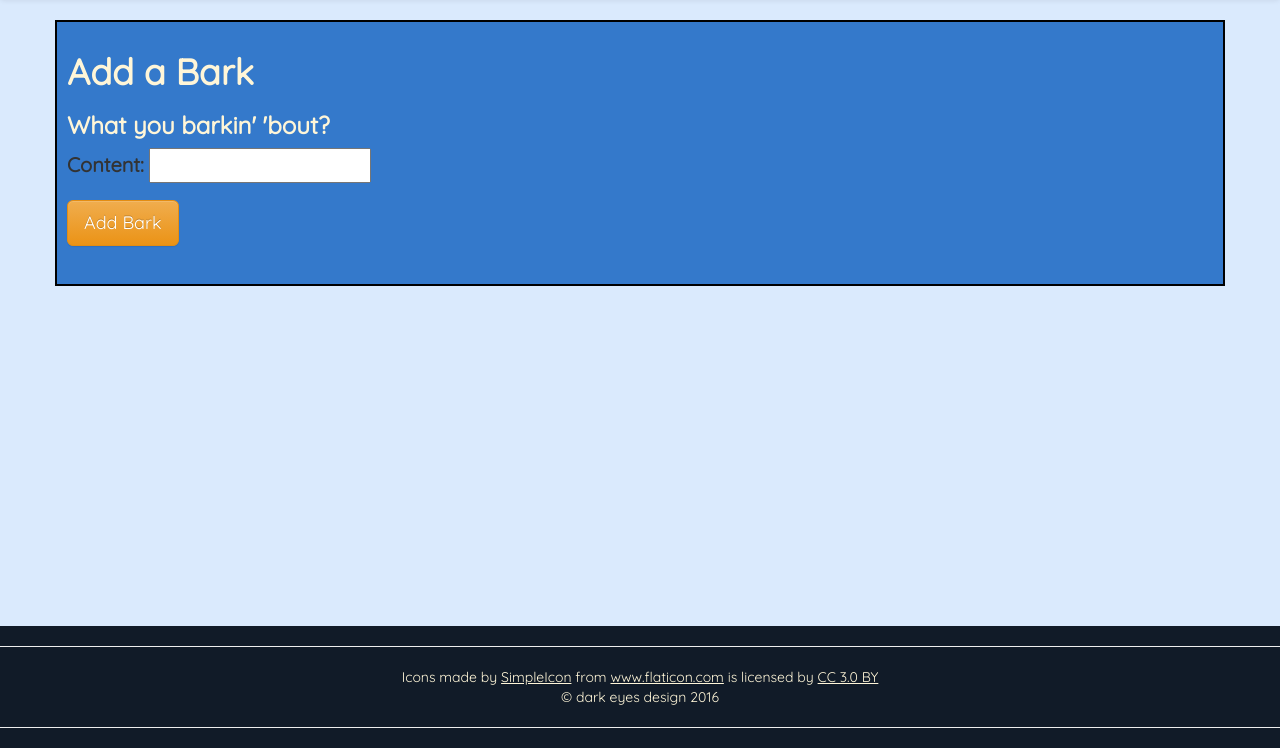
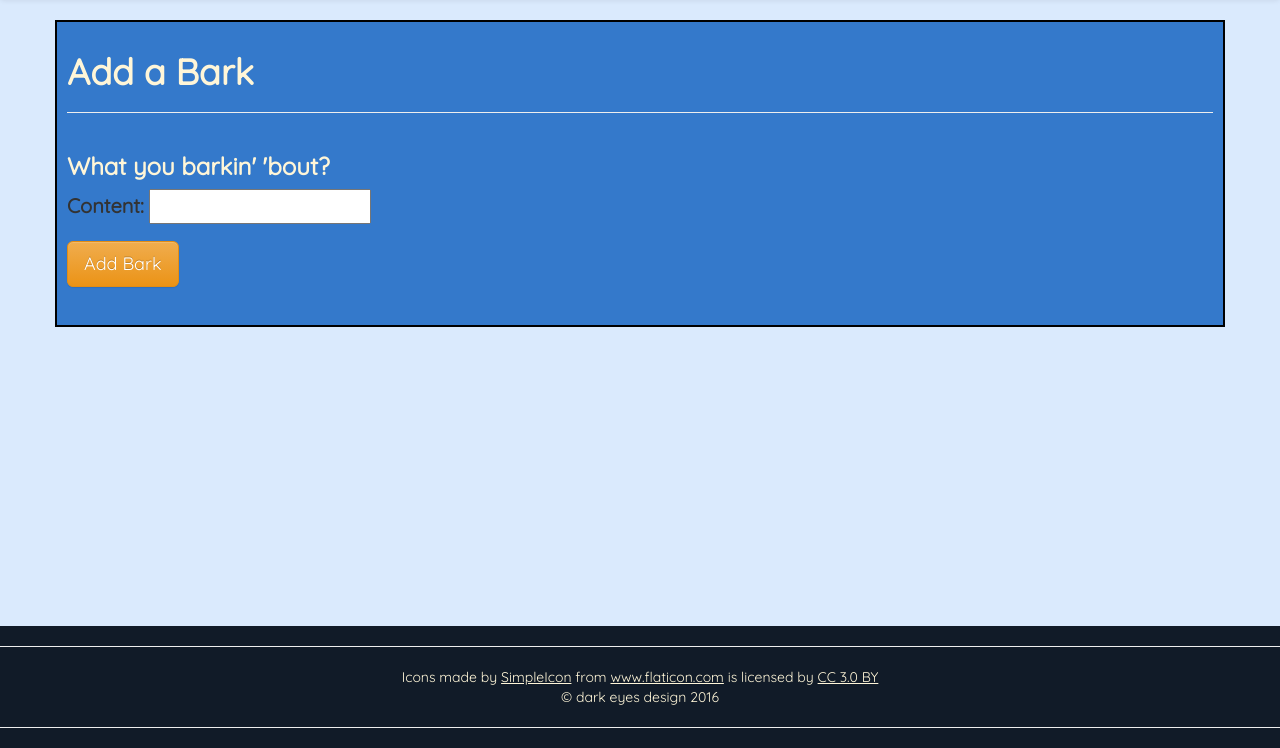
Before and after one commit to billbunkum/barkin-web-app, a Django app: a page that uses barks/templates/barks/bark_form.html in a window 1280 px wide. Shown: the part 52-800 px from the top of the page. Run offline with Django 3.2, Linux system fonts and the light colour scheme; a user stored in the database is signed in; some libraries are stand-ins or nearby versions.

Commit message:
add row to bark_form, fix fields?

```diff
--- a/barks/templates/barks/bark_form.html
+++ b/barks/templates/barks/bark_form.html
@@ -2,7 +2,10 @@
 
 {% block content %}
 <h1>Add a Bark</h1>
+<hr>
 
+<div class="row">
+    <div class="col-md-12">
         {% if form.errors %}
             <div class="alert alert-warning">
                 Where's your bark??
@@ -12,7 +15,10 @@
                 What you barkin' 'bout?
             </h3>
         {% endif %}
-
+    </div>
+</div>
+<div class="row">
+    <div class="col-md-12">
         <form action="" method="POST">
             {% csrf_token %}
 
@@ -21,4 +27,6 @@
             {%  endfor %}
             <button type="submit" class="btn btn-warning btn-lg">Add Bark</button>
         </form>
+    </div>
+</div>
 {% endblock content %}
```
Also changed, not shown: db.sqlite3. Lines whose indentation alone changed are shown as unchanged.
